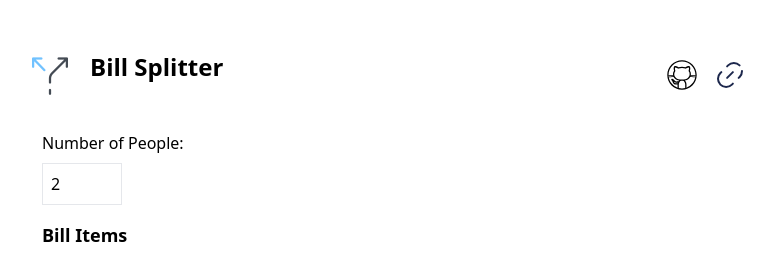
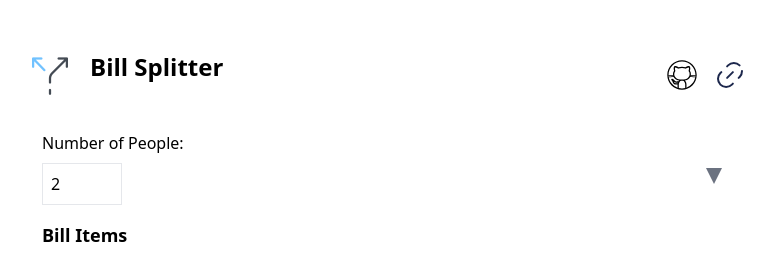
Before and after one commit to sakshgupta/BillSplitter, a React (Vite) app: page / in a window 1280 px wide. Shown: the top 255 px of the page, without its empty margins (254-1028 px from the left). Built offline with nearby package versions, Linux system fonts and the light colour scheme.

Commit message:
added names of persons

```diff
--- a/src/pages/billSplitter.jsx
+++ b/src/pages/billSplitter.jsx
@@ -3,13 +3,15 @@ import "tailwindcss/tailwind.css";
 
 export default function BillSplitter() {
   const [peopleCount, setPeopleCount] = useState(2);
-  const [names, setNames] = useState(["Person 1", "Person 2"]);
+  // const [names, setNames] = useState(["Person 1", "Person 2"]);
   const [items, setItems] = useState([{ name: "", price: 0, belongsTo: [] }]);
   const [discounts, setDiscounts] = useState([0]);
   const [extraCharges, setExtraCharges] = useState([0]);
   const [taxPercentage, setTaxPercentage] = useState(0);
   const [totalItemsPrice, setTotalItemsPrice] = useState(0);
   const [billResult, setBillResult] = useState(null);
+  const [names, setNames] = useState(Array(peopleCount).fill(""));
+  const [showNameInputs, setShowNameInputs] = useState(false);
 
   const priceRefs = useRef([]);
 
@@ -155,9 +157,19 @@ export default function BillSplitter() {
     alert("Table copied to clipboard!");
   };
 
+  function sanitizeNames(names) {
+    return names.map((name, i) => {
+      if (name && name.trim()) {
+        return name.trim(); // If the name is provided and not empty, trim and return it.
+      } else {
+        return `Person ${i + 1}`; // Otherwise, return the default name.
+      }
+    });
+  }
+
   return (
     <div className="p-4">
-      <div>
+      <div className="relative">
         <label className="block mb-2">Number of People:</label>
         <input
           type="number"
@@ -167,7 +179,36 @@ export default function BillSplitter() {
           onChange={(e) => updatePeople(Number(e.target.value))}
           className="border p-2 mb-4 w-20"
         />
+        <button
+          onClick={() => setShowNameInputs(!showNameInputs)}
+          className="absolute top-1/2 right-2 transform -translate-y-1/2"
+          aria-label="Add Names"
+        >
+          <span
+            className="block w-4 h-4 bg-gray-500 rotate-180"
+            style={{
+              clipPath: "polygon(50% 0%, 0% 100%, 100% 100%)",
+            }}
+          ></span>
+        </button>
       </div>
+      {showNameInputs && (
+        <div className="grid grid-cols-3 gap-2">
+          {Array.from({ length: peopleCount }).map((_, i) => (
+            <input
+              key={i}
+              type="text"
+              onChange={(e) => {
+                const newNames = [...names];
+                newNames[i] = e.target.value;
+                setNames(newNames);
+              }}
+              placeholder={`Person ${i + 1}`}
+              className="border p-2"
+            />
+          ))}
+        </div>
+      )}
       <div>
         <h2 className="text-lg font-bold mb-2">Bill Items</h2>
         {items.map((item, index) => (
@@ -199,7 +240,7 @@ export default function BillSplitter() {
               className="border p-2 mr-2"
             />
             <div className="flex gap-2">
-              {names.map((name, i) => (
+              {sanitizeNames(names).map((name, i) => (
                 <label key={i} className="flex items-center gap-2">
                   <input
                     type="checkbox"
@@ -319,7 +360,7 @@ export default function BillSplitter() {
             <thead>
               <tr>
                 <th className="border border-gray-400 px-4 py-2">Items</th>
-                {names.map((name, i) => (
+                {sanitizeNames(names).map((name, i) => (
                   <th key={i} className="border border-gray-400 px-4 py-2">
                     {name}
                   </th>
```
